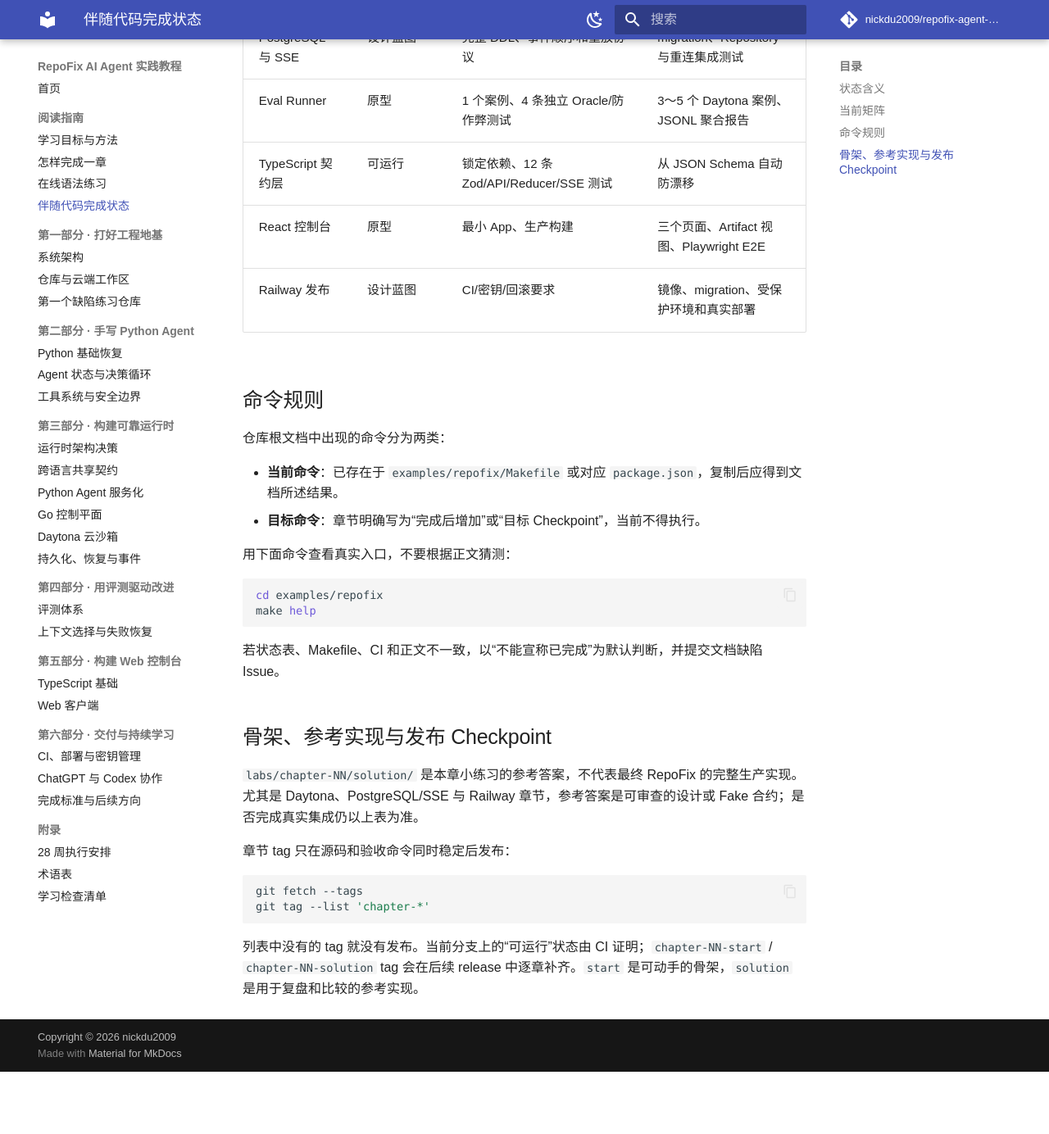
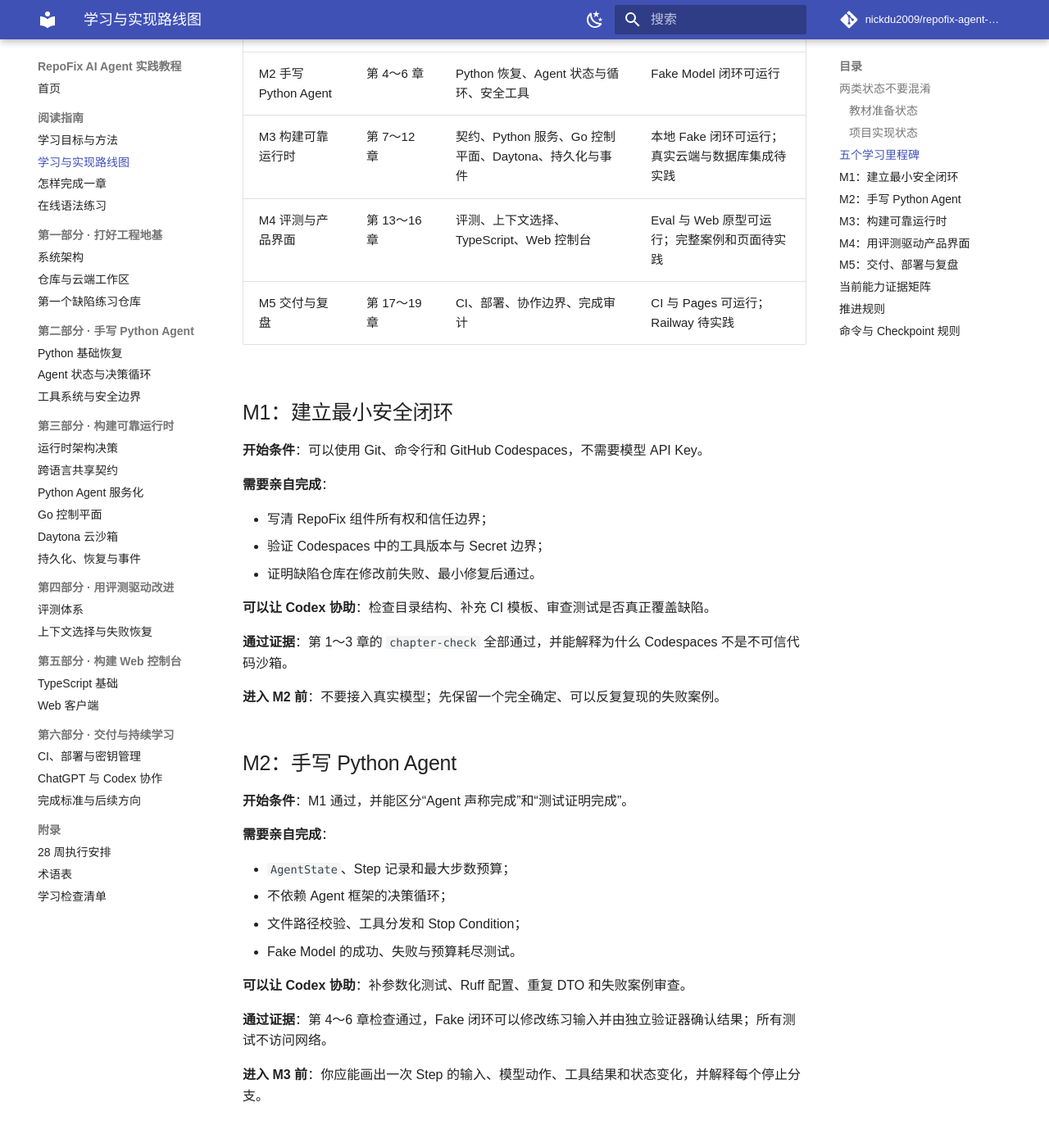
Before and after one commit to nickdu2009/repofix-agent-book, an MkDocs documentation site: the page built from docs/preface/implementation-status.md, in a window 1280 px wide and 1400 px high, scrolled down 1332 px. Shown: the top 1384 px of the window at 82% size. Built offline with MkDocs 1.6.1 and Material for MkDocs 9.7.7, drawn with Linux system fonts in a browser that asks for light colours; comment, search, counter and statistics services are not loaded; before the commit the page ends 2640 px from its top, so only the background shows below that; some of the changed text lies outside the part shown.

Commit message:
Add learner-facing implementation roadmap (#22)
Distinguish curriculum readiness from verified RepoFix capabilities and guide readers through five evidence-based milestones.

````diff
--- a/docs/preface/implementation-status.md
+++ b/docs/preface/implementation-status.md
@@ -1,57 +1,175 @@
-# 伴随代码完成状态
+# 学习与实现路线图
 
-本页区分“现在 clone 后就能运行的 Checkpoint”和“正文中的目标设计”。教程可以先讲最终架构，但验收命令只有在对应源码、测试和 CI 已经进入伴随项目后，才算发布。
+本页回答两个不同的问题：
 
-## 状态含义
+1. **教材是否已经准备好？**——章节、起始骨架、参考实现和检查入口是否存在。
+2. **RepoFix 是否已经实现？**——真实源码、集成测试和运行证据是否足以证明该能力可用。
+
+本书已经提供完整的学习路径和 19 章练习骨架，但章节存在不等于对应生产能力已经完成。Daytona、PostgreSQL、SSE、完整 Web 控制台和 Railway 仍需要学习者按里程碑逐步实现。
+
+!!! tip "怎样使用这张路线图"
+    每次只推进一个里程碑。先完成 `start/` 中的练习和验收，再查看 `solution/`；进入下一里程碑前，只细化下一阶段需要的实现，不提前生成整套生产代码。
+
+## 两类状态不要混淆
+
+### 教材准备状态
+
+| 状态 | 含义 |
+| --- | --- |
+| 已准备 | 正文、`start/`、`solution/` 和 `chapter-check` 均已进入仓库 |
+| 待扩充 | 可以学习，但还会随着真实实现补充案例或故障排查 |
+
+当前 19 章都已达到“已准备”。这只说明学习入口完整，不代表 RepoFix 已经产品化。
+
+### 项目实现状态
 
 | 状态 | 含义 | 读者应该怎样做 |
 | --- | --- | --- |
 | 可运行 | 源码、依赖、测试和命令已进入仓库 | 执行命令并完成练习 |
-| 原型 | 核心机制可运行，但未达到本章最终产物 | 运行现有测试，并把缺口作为本章任务 |
-| 设计蓝图 | 约束和目标已写清，云端或生产实现尚未发布 | 不执行目标命令，不伪造空 target |
+| 原型 | 核心机制可运行，但未达到本章最终产物 | 运行现有测试，把缺口作为实践任务 |
+| 设计蓝图 | 约束和目标已写清，真实集成尚未发布 | 完成设计练习，不伪造运行结果 |
 
-## 当前矩阵
+## 五个学习里程碑
 
-| 能力 | 状态 | 当前证据 | 尚未完成 |
+| 里程碑 | 对应章节 | 学习成果 | 当前项目状态 |
+| --- | --- | --- | --- |
+| M1 最小安全闭环 | 第 1～3 章 | 系统边界、云端工作区、可复现缺陷仓库 | 离线 Fixture 和检查入口可运行 |
+| M2 手写 Python Agent | 第 4～6 章 | Python 恢复、Agent 状态与循环、安全工具 | Fake Model 闭环可运行 |
+| M3 构建可靠运行时 | 第 7～12 章 | 契约、Python 服务、Go 控制平面、Daytona、持久化与事件 | 本地 Fake 闭环可运行；真实云端与数据库集成待实践 |
+| M4 评测与产品界面 | 第 13～16 章 | 评测、上下文选择、TypeScript、Web 控制台 | Eval 与 Web 原型可运行；完整案例和页面待实践 |
+| M5 交付与复盘 | 第 17～19 章 | CI、部署、协作边界、完成审计 | CI 与 Pages 可运行；Railway 待实践 |
+
+## M1：建立最小安全闭环
+
+**开始条件**：可以使用 Git、命令行和 GitHub Codespaces，不需要模型 API Key。
+
+**需要亲自完成**：
+
+- 写清 RepoFix 组件所有权和信任边界；
+- 验证 Codespaces 中的工具版本与 Secret 边界；
+- 证明缺陷仓库在修改前失败、最小修复后通过。
+
+**可以让 Codex 协助**：检查目录结构、补充 CI 模板、审查测试是否真正覆盖缺陷。
+
+**通过证据**：第 1～3 章的 `chapter-check` 全部通过，并能解释为什么 Codespaces 不是不可信代码沙箱。
+
+**进入 M2 前**：不要接入真实模型；先保留一个完全确定、可以反复复现的失败案例。
+
+## M2：手写 Python Agent
+
+**开始条件**：M1 通过，并能区分“Agent 声称完成”和“测试证明完成”。
+
+**需要亲自完成**：
+
+- `AgentState`、Step 记录和最大步数预算；
+- 不依赖 Agent 框架的决策循环；
+- 文件路径校验、工具分发和 Stop Condition；
+- Fake Model 的成功、失败与预算耗尽测试。
+
+**可以让 Codex 协助**：补参数化测试、Ruff 配置、重复 DTO 和失败案例审查。
+
+**通过证据**：第 4～6 章检查通过，Fake 闭环可以修改练习输入并由独立验证器确认结果；所有测试不访问网络。
+
+**进入 M3 前**：你应能画出一次 Step 的输入、模型动作、工具结果和状态变化，并解释每个停止分支。
+
+## M3：构建可靠运行时
+
+**开始条件**：M2 的 Agent Core 稳定，路径逃逸、无效工具和预算耗尽都有测试。
+
+**需要亲自完成**：
+
+- 第一份跨语言 Run/Event/Error 契约；
+- Python 服务边界与 Go Run 状态机；
+- 第一个真实 Daytona Adapter；
+- PostgreSQL migration、事件顺序、恢复与 SSE 重放。
+
+**可以让 Codex 协助**：生成重复契约类型、补 HTTP 测试、整理 migration、审查取消和清理路径。
+
+**通过证据**：真实模型的文件和命令工具只在一次性 Daytona Sandbox 中运行；取消、失败和成功都会清理资源；服务重启后 Run 有明确恢复结果。
+
+**当前缺口**：Daytona 真实 Adapter、PostgreSQL Repository、SSE 重连集成测试尚未实现。完成这些证据前，本里程碑不能标记为通过。
+
+## M4：用评测驱动产品界面
+
+**开始条件**：M3 至少有一个可重复的沙箱闭环，事件契约已经稳定。
+
+**需要亲自完成**：
+
+- 第一个独立评测运行器和隐藏 Oracle；
+- 上下文选择、预算和失败重规划；
+- TypeScript 运行时校验与 SSE Reducer；
+- 创建任务、查看轨迹、Diff 和测试报告的最小页面。
+
+**可以让 Codex 协助**：扩展 Fixture、生成基础组件、补 Vitest/Playwright、整理评测报告。
+
+**通过证据**：至少 3～5 个稳定案例可以重复运行；非法后端数据不会进入前端状态；关键页面有端到端测试。
+
+**当前缺口**：当前只有最小 Eval 和 Web 原型，完整案例集、Artifact 视图与 Playwright E2E 尚未实现。
+
+## M5：交付、部署与复盘
+
+**开始条件**：核心路线已有稳定评测结果，而不是只有一次成功演示。
+
+**需要亲自完成**：
+
+- 确定 CI 分层、Secret 边界和发布门槛；
+- 完成 Railway 服务、数据库 migration 和受保护环境；
+- 演练失败部署、回滚和服务恢复；
+- 对照完成标准诚实记录仍未具备的能力。
+
+**可以让 Codex 协助**：Dockerfile、Actions、部署文档、Smoke 脚本和发布 Diff 审查。
+
+**通过证据**：固定版本可以从空环境部署；Smoke、回滚和恢复都有日志；线上版本能追溯到 Git 提交与评测报告。
+
+**当前缺口**：GitHub Actions 和 Pages 已运行，Railway 镜像、真实部署、migration 与恢复演练尚未实现。
+
+## 当前能力证据矩阵
+
+| 能力 | 项目状态 | 当前证据 | 尚未完成 |
 | --- | --- | --- | --- |
 | 工作区与缺陷 Fixture | 可运行 | `make bootstrap`、`make fixture-baseline` | 更多语言 Fixture |
 | 章节学习骨架 | 可运行 | 19 个 `start/`、`solution/` 与 `make chapter-check` | 随实现成熟持续扩充行为测试 |
-| Python Agent Core | 可运行 | 26 条核心/Adapter 离线测试、Ruff、零网络 Demo | 可恢复工具错误、费用预算 |
-| Python HTTP 服务 | 可运行 | 5 条 Fake Runner API 测试、取消、顶层错误契约 | Live Tool Gateway Client、错误分类、Step 事件上报 |
-| 共享 Run/Event 契约 | 可运行 | 4 份 Draft 2020-12 Schema 及正反例 | 完整 Task/Agent/Tool HTTP Schema |
+| Python Agent Core | 可运行 | 核心与 Adapter 离线测试、Ruff、零网络 Demo | 可恢复工具错误、费用预算 |
+| Python HTTP 服务 | 可运行 | Fake Runner API 测试、取消、顶层错误契约 | Live Tool Gateway Client、错误分类、Step 事件上报 |
+| 共享 Run/Event 契约 | 可运行 | Draft 2020-12 Schema 及正反例 | 完整 Task/Agent/Tool HTTP Schema |
 | Go 控制平面 | 可运行的 Fake 闭环 | 状态机、内存仓库、Fake Sandbox/Agent/Verifier 测试 | HTTP、PostgreSQL、真实进程恢复 |
 | Daytona Adapter | 设计蓝图 | 生命周期、安全策略和 Smoke 设计 | 锁定 SDK 的真实 Adapter 与手动 Smoke |
-| PostgreSQL 与 SSE | 设计蓝图 | 完整 DDL、事件顺序和重放协议 | migration、Repository 与重连集成测试 |
-| Eval Runner | 原型 | 1 个案例、4 条独立 Oracle/防作弊测试 | 3～5 个 Daytona 案例、JSONL 聚合报告 |
-| TypeScript 契约层 | 可运行 | 锁定依赖、12 条 Zod/API/Reducer/SSE 测试 | 从 JSON Schema 自动防漂移 |
+| PostgreSQL 与 SSE | 设计蓝图 | DDL、事件顺序和重放协议 | migration、Repository 与重连集成测试 |
+| Eval Runner | 原型 | 单案例、独立 Oracle 与防作弊测试 | 3～5 个 Daytona 案例、JSONL 聚合报告 |
+| TypeScript 契约层 | 可运行 | 锁定依赖、Zod/API/Reducer/SSE 测试 | 从 JSON Schema 自动防漂移 |
 | React 控制台 | 原型 | 最小 App、生产构建 | 三个页面、Artifact 视图、Playwright E2E |
-| Railway 发布 | 设计蓝图 | CI/密钥/回滚要求 | 镜像、migration、受保护环境和真实部署 |
+| Railway 发布 | 设计蓝图 | CI、密钥和回滚要求 | 镜像、migration、受保护环境和真实部署 |
 
-## 命令规则
+## 推进规则
 
-仓库根文档中出现的命令分为两类：
+1. 正文按能力组织，日期安排只放在[28 周执行安排](../appendix/28-week-plan.md)。
+2. 只提前细化下一个里程碑，不提前让 Codex 完成全部核心实现。
+3. Agent Loop、Stop Condition、Go 状态机、首个 Sandbox Adapter 和首个 Eval Runner 必须亲自实现。
+4. CI、Dockerfile、重复类型、基础页面和文档整理可以委托 Codex，但必须审查 Diff。
+5. 只有源码、测试和运行证据同时存在，项目状态才能升级。
+6. Daytona 完成前，真实模型不得在 Codespaces 或本地工作站执行仓库代码和命令。
+
+## 命令与 Checkpoint 规则
+
+文档中的命令分为两类：
 
 - **当前命令**：已存在于 `examples/repofix/Makefile` 或对应 `package.json`，复制后应得到文档所述结果。
 - **目标命令**：章节明确写为“完成后增加”或“目标 Checkpoint”，当前不得执行。
 
-用下面命令查看真实入口，不要根据正文猜测：
+用下面命令查看真实入口：
 
 ```bash
 cd examples/repofix
 make help
 ```
 
-若状态表、Makefile、CI 和正文不一致，以“不能宣称已完成”为默认判断，并提交文档缺陷 Issue。
-
-## 骨架、参考实现与发布 Checkpoint
-
-`labs/chapter-NN/solution/` 是本章小练习的参考答案，不代表最终 RepoFix 的完整生产实现。尤其是 Daytona、PostgreSQL/SSE 与 Railway 章节，参考答案是可审查的设计或 Fake 合约；是否完成真实集成仍以上表为准。
-
-章节 tag 只在源码和验收命令同时稳定后发布：
+`labs/chapter-NN/solution/` 是小练习的参考答案，不代表最终 RepoFix 的生产实现。章节 tag 只在源码和验收命令同时稳定后发布：
 
 ```bash
 git fetch --tags
 git tag --list 'chapter-*'
 ```
 
-列表中没有的 tag 就没有发布。当前分支上的“可运行”状态由 CI 证明；`chapter-NN-start` / `chapter-NN-solution` tag 会在后续 release 中逐章补齐。`start` 是可动手的骨架，`solution` 是用于复盘和比较的参考实现。
+列表中没有的 tag 就没有发布。当前可以直接使用 `labs/chapter-NN/start/` 与 `labs/chapter-NN/solution/`；未来稳定快照统一命名为 `chapter-NN-start` 和 `chapter-NN-solution`。
+
+如果本页、Makefile、CI 和正文不一致，默认按“尚未完成”处理，并提交文档缺陷 Issue。
--- a/mkdocs.yml
+++ b/mkdocs.yml
@@ -39,9 +39,9 @@
   - 首页: index.md
   - 阅读指南:
       - 学习目标与方法: preface/learning-path.md
+      - 学习与实现路线图: preface/implementation-status.md
       - 怎样完成一章: preface/chapter-workflow.md
       - 在线语法练习: playgrounds/index.md
-      - 伴随代码完成状态: preface/implementation-status.md
   - 第一部分 · 打好工程地基:
       - 系统架构: foundations/architecture.md
       - 仓库与云端工作区: foundations/cloud-workspace.md
````
Also changed, not shown: README.md (+1 -1 lines), docs/index.md (+3 -3 lines).
